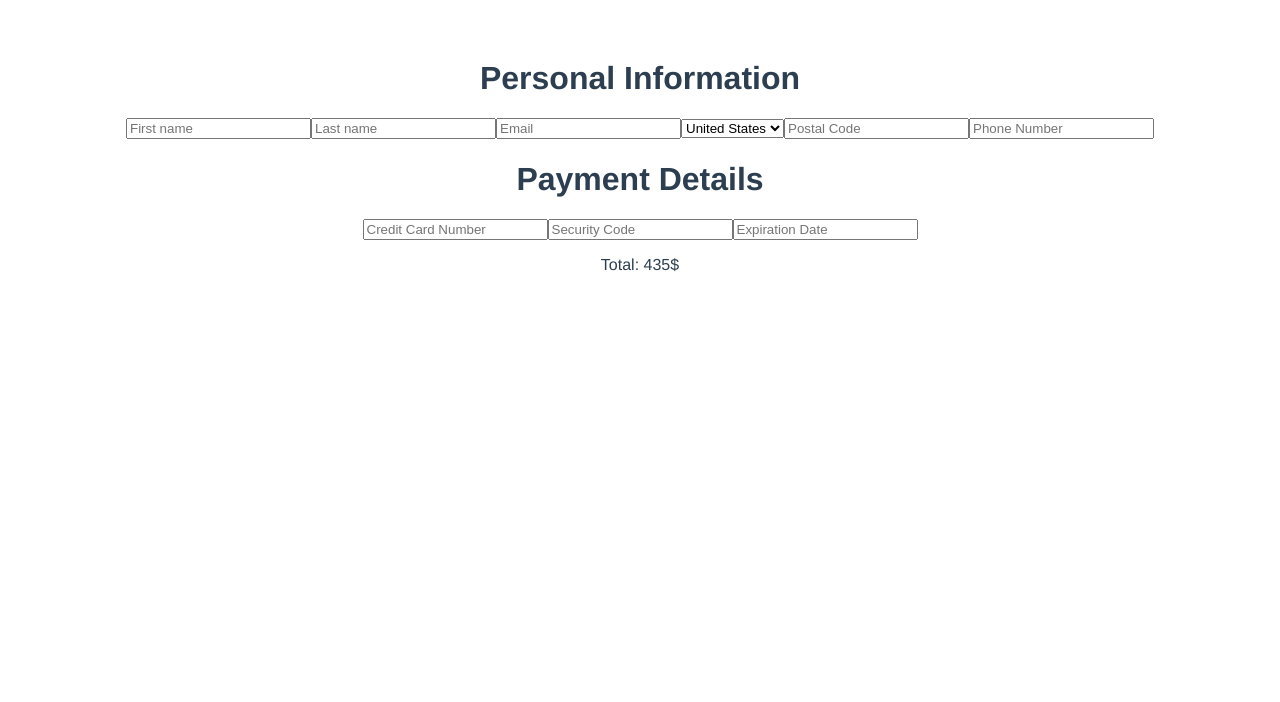
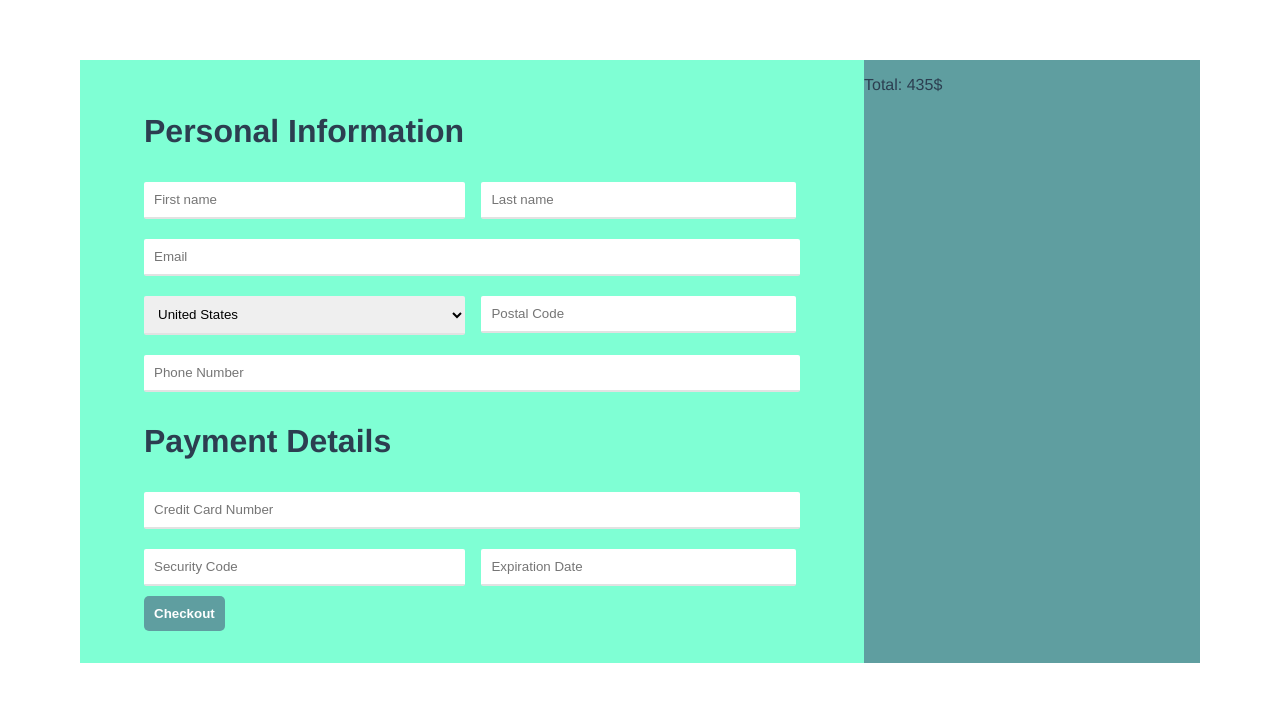
Before and after one commit to DavidSkole/VuePractices, a Vue app in the folder vuepractices/: page / in a window 1280 px wide. Shown: the top 702 px of the page. Built offline with nearby package versions, Linux system fonts and the light colour scheme.

Commit message:
Added style CSS

```diff
--- a/vuepractices/src/App.vue
+++ b/vuepractices/src/App.vue
@@ -1,5 +1,7 @@
 <template>
-  <checkout-form></checkout-form>
+  <div class="container">
+    <checkout-form></checkout-form>
+  </div>
 </template>
 
 <script>
@@ -14,12 +16,27 @@ export default {
 </script>
 
 <style>
+*{
+  box-sizing: border-box;
+}
+
 #app {
   font-family: Avenir, Helvetica, Arial, sans-serif;
-  -webkit-font-smoothing: antialiased;
-  -moz-osx-font-smoothing: grayscale;
-  text-align: center;
   color: #2c3e50;
   margin-top: 60px;
 }
+
+.container {
+  width: 70rem;
+  margin: auto;
+}
+
+.primaryBtn {
+  background-color: cadetblue;
+  color: white;
+  padding: 10px;
+  border: none;
+  border-radius: 5px;
+  font-weight: 600;
+}
 </style>
--- a/vuepractices/src/components/CheckoutForm.vue
+++ b/vuepractices/src/components/CheckoutForm.vue
@@ -3,23 +3,24 @@
       <div class="left-section">
         <div class="personal-info">
           <h1>Personal Information</h1>
-          <input type="text" name="firstName" placeholder="First name">
-          <input type="text" name="lastName" placeholder="Last name">
-          <input type="text" name="email" placeholder="Email">
-          <select name="country">
+          <input type="text" name="firstName" class="wLeft" placeholder="First name">
+          <input type="text" name="lastName" class="wRight" placeholder="Last name">
+          <input type="text" name="email" class="w100" placeholder="Email">
+          <select name="country" class="wLeft">
             <option value="usa">United States</option>
             <option value="norway">Norway</option>
             <option value="chine">China</option>
           </select>
-          <input type="number" name="postal" placeholder="Postal Code">
-          <input type="number" name="phone" placeholder="Phone Number">
+          <input type="number" name="postal" class="wRight" placeholder="Postal Code">
+          <input type="number" name="phone" class="w100" placeholder="Phone Number">
         </div>
         <div class="payment">
           <h1>Payment Details</h1>
-          <input type="number" name="creditcard" placeholder="Credit Card Number">
-          <input type="number" name="securityCode" placeholder="Security Code">
-          <input type="number" name="expirationDate" placeholder="Expiration Date">
+          <input type="number" name="creditcard" class="w100" placeholder="Credit Card Number">
+          <input type="number" name="securityCode" class="wLeft" placeholder="Security Code">
+          <input type="number" name="expirationDate" class="wRight" placeholder="Expiration Date">
         </div>
+        <button class="primaryBtn">Checkout</button>
       </div>
       <div class="right-section">
         <p>Total: 435$</p>
@@ -28,5 +29,41 @@
 </template>
 
 <style>
+.checkout-container {
+  display: flex;
+}
 
+.left-section {
+  background-color: aquamarine;
+  width: 70%;
+  padding: 2rem 4rem;
+}
+
+.right-section {
+  background-color: cadetblue;
+  width: 30%;
+}
+
+input, select {
+  margin: 10px 0;
+  padding: 10px;
+  border-radius: 2px;
+  border: none;
+  border-bottom: 2px solid rgb(226, 226, 226);
+}
+
+.w100 {
+  width: 100%;
+}
+
+.wRight {
+  margin-left: 1rem;
+  width: 48%;
+  overflow: hidden;
+}
+
+.wLeft {
+  width: 49%;
+  float: left;
+}
 </style>
```
